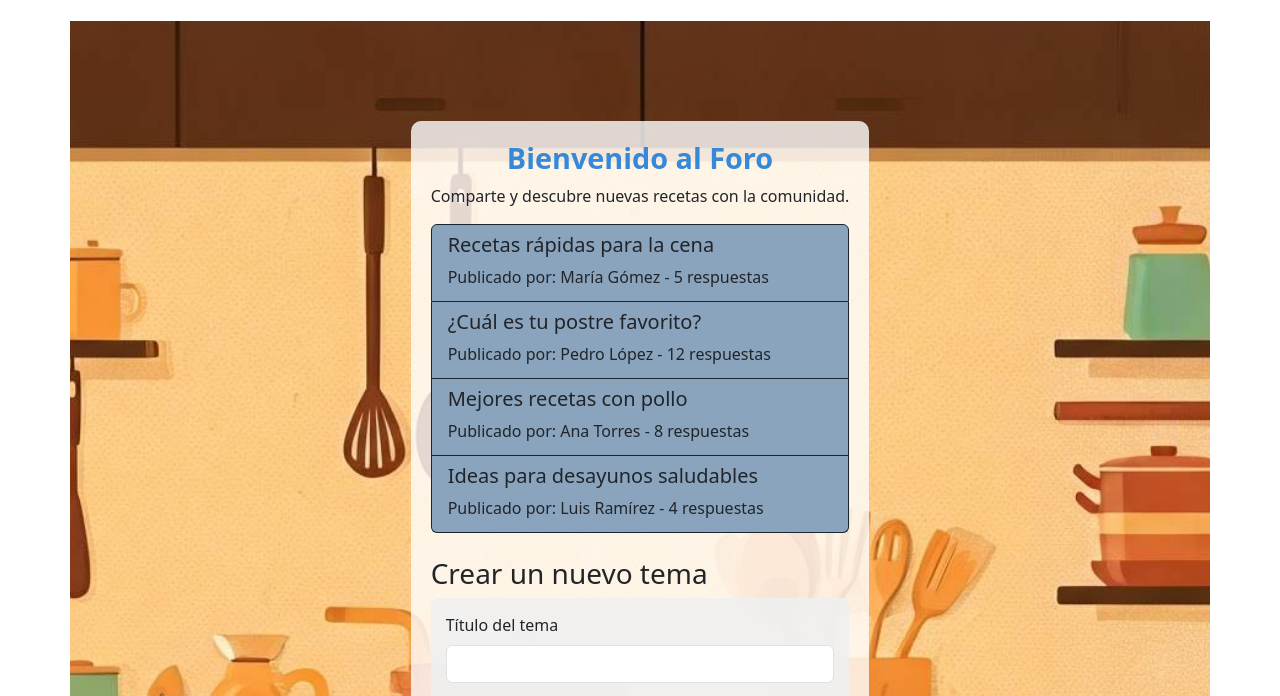
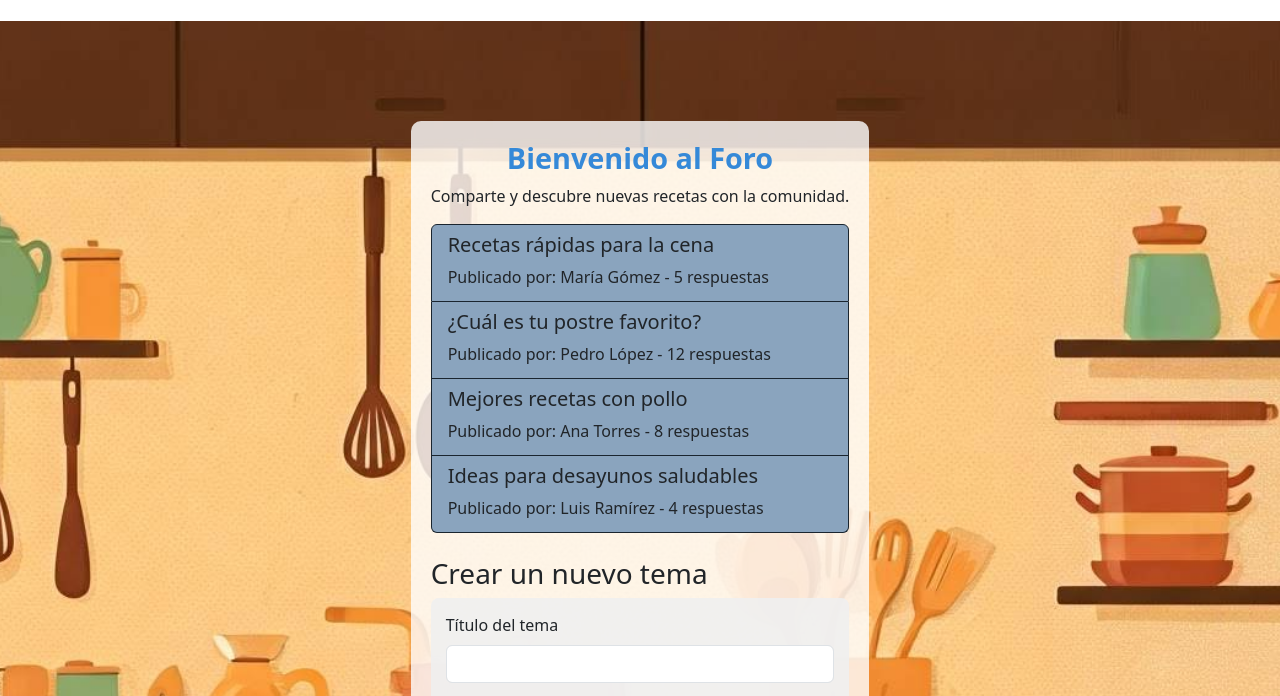
Before and after one commit to ElRodriCAT/entrega3, a website: page views/foro.html in a window 1280 px wide. Shown: the part 83-779 px from the top of the page. Drawn offline with nearby package versions, Linux system fonts and the light colour scheme.

Commit message:
Correcciones en foro.html

```diff
--- a/package.json
+++ b/package.json
@@ -5,7 +5,7 @@
   "main": "index.js",
   "scripts": {
     "test": "echo \"Error: no test specified\" && exit 1",
-    "local": "live-server"
+    "local": "http-server"
   },
   "keywords": [],
   "author": "",
@@ -15,6 +15,7 @@
     "express": "^4.21.2"
   },
   "devDependencies": {
+    "http-server": "^14.1.1",
     "sass": "^1.86.0"
   }
 }
--- a/views/foro.html
+++ b/views/foro.html
@@ -27,7 +27,7 @@
             </div>
         </nav>
     </header>
-    <main class="container mt-4">
+    <main class="mt-4">
         <section class="foro">
             <h2 class="text-center">Bienvenido al Foro</h2>
             <p class="text-center">Comparte y descubre nuevas recetas con la comunidad.</p>
```
Also changed, not shown: 1 other file.
